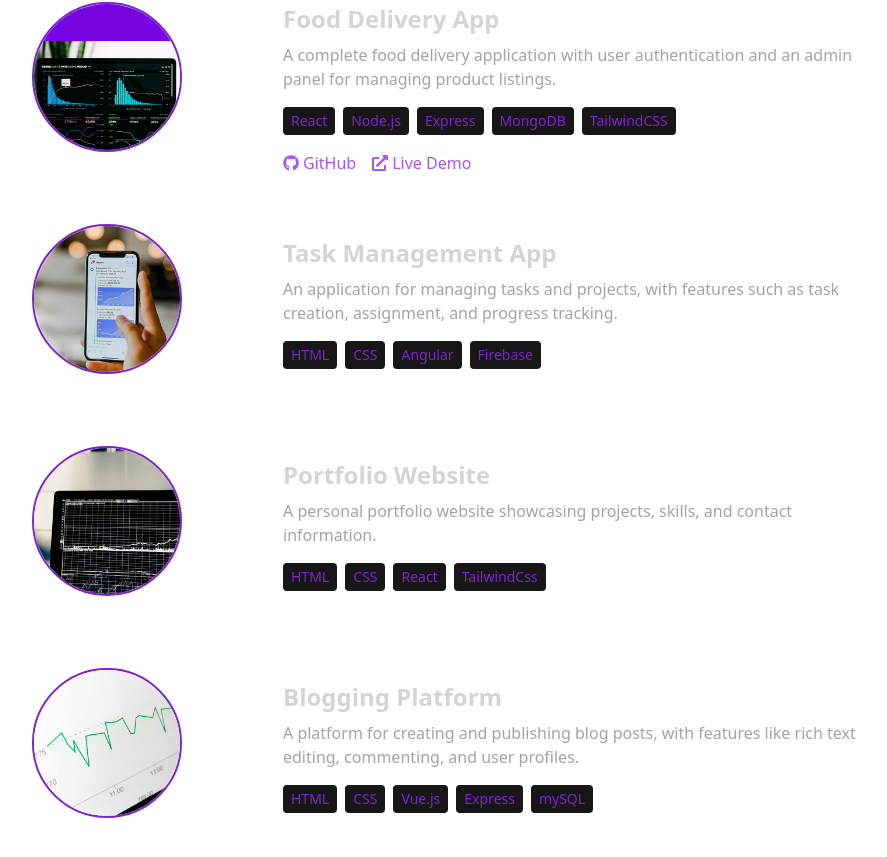
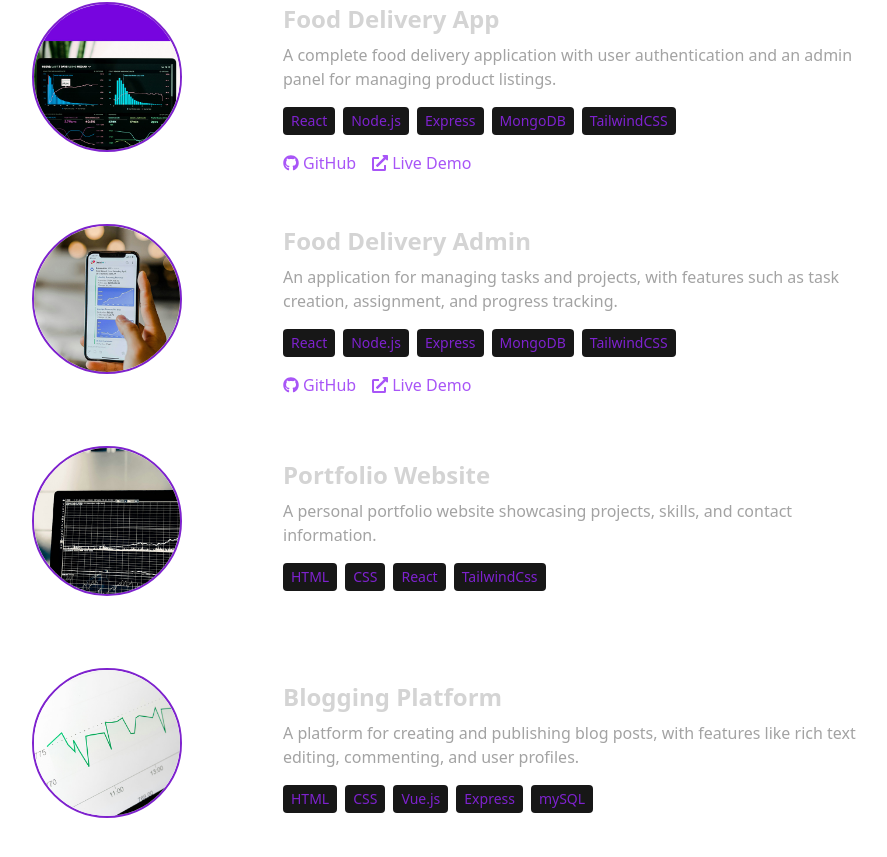
Before and after one commit to CraziestAnimeLover/Portpolio-React-, a React (Vite) app: page / in a window 1280 px wide. Shown: the part 2465-3322 px from the top of the page, without its empty margins (233-1120 px from the left). Built offline with nearby package versions, Linux system fonts and the light colour scheme.

Commit message:
Update index.js

```diff
--- a/src/constants/index.js
+++ b/src/constants/index.js
@@ -20,7 +20,7 @@ export const EXPERIENCES = [
     role: "Subject Matter Expert (Mechanical Engineering)",
     company: "Chegg India",
     description: `Solved complex mechanical engineering problems, applying strong analytical and critical thinking skills to deliver accurate and high-quality solutions.`,
-    technologies: ["Problem Solving", "Technical Writing"],
+    technologies: ["Problem Solving", "Technical Writing","Ticket Resolving"],
   },
   {
     year: "May 2021 - Jul 2021",
@@ -45,11 +45,13 @@ export const PROJECTS = [
 
 
   {
-    title: "Task Management App",
+    title: "Food Delivery Admin",
     image: project2,
     description:
       "An application for managing tasks and projects, with features such as task creation, assignment, and progress tracking.",
-    technologies: ["HTML", "CSS", "Angular", "Firebase"],
+    technologies: ["React", "Node.js", "Express", "MongoDB", "TailwindCSS"],
+    github: "https://github.com/CraziestAnimeLover/ShriG",
+    liveDemo: "https://shri-g-seven.vercel.app",
   },
   {
     title: "Portfolio Website",
```
